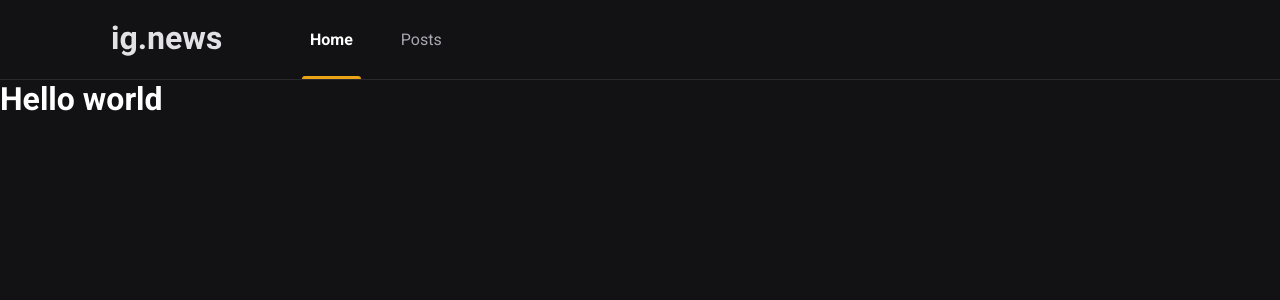
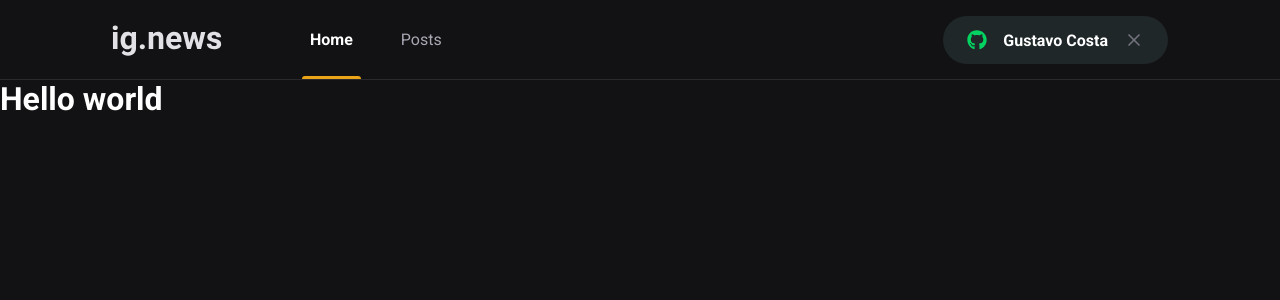
Before and after one commit to cmtehenz/ignews, a Next.js app: page / in a window 1280 px wide. Shown: the top 300 px of the page. Built offline with nearby package versions, Linux system fonts and the light colour scheme.

Commit message:
:tada: _Componente:signInButton

```diff
--- a/package.json
+++ b/package.json
@@ -11,6 +11,7 @@
     "next": "10.2.0",
     "react": "17.0.2",
     "react-dom": "17.0.2",
+    "react-icons": "^4.2.0",
     "sass": "^1.34.0"
   },
   "devDependencies": {
--- a/src/components/Header/index.tsx
+++ b/src/components/Header/index.tsx
@@ -1,4 +1,5 @@
 import { stringify } from 'querystring';
+import { SignInButton } from '../SignInButton';
 import styles from './styles.module.scss';
 
 export function Header (){
@@ -10,6 +11,7 @@
           <a className={styles.active}>Home</a>
           <a>Posts</a>
         </nav>
+        <SignInButton />
       </div>
     </header>
   );
--- a/src/components/Header/styles.module.scss
+++ b/src/components/Header/styles.module.scss
@@ -51,4 +51,8 @@
       }
     }
   }
+
+  button {
+    margin-left: auto;
+  }
 }
--- /dev/null
+++ b/src/components/SignInButton/index.tsx
@@ -0,0 +1,28 @@
+import { FaGithub} from 'react-icons/fa'
+import { FiX } from 'react-icons/fi';
+
+import styles from './styles.module.scss'
+
+export function SignInButton (){
+
+  const isUserLoggedIn = true;
+
+  return isUserLoggedIn ? (
+    <button
+      type="button"
+      className={styles.signInButton}
+    >
+      <FaGithub color="#04d361"/>
+      Gustavo Costa
+      <FiX color="#737380" className={styles.closeIcon} />
+    </button>
+  ) : (
+    <button
+      type="button"
+      className={styles.signInButton}
+    >
+      <FaGithub color="#eba417"/>
+      Sign in with Github
+    </button>
+  )
+}
--- /dev/null
+++ b/src/components/SignInButton/styles.module.scss
@@ -0,0 +1,33 @@
+.signInButton {
+  height: 3rem;
+  border-radius: 3rem;
+  background: var(--gray-850);
+  border: 0;
+  padding: 0 1.5rem;
+
+  display: flex;
+  align-items: center;
+  justify-content: center;
+
+  color: var(--white);
+  font-weight: bold;
+
+  svg {
+    width: 20px;
+    height: 20px;
+  }
+
+  svg:first-child {
+    margin-right: 1rem;
+  }
+
+  svg.closeIcon {
+    margin-left: 1rem;
+  }
+
+  transition: filter 0.2s;
+
+  &:hover {
+    filter: brightness(0.8);
+  }
+}
--- a/src/styles/global.scss
+++ b/src/styles/global.scss
@@ -10,6 +10,7 @@
   --gray-100: #e1e1e6;
   --gray-300: #a8a8b3;
   --gray-800: #29292e;
+  --gray-850: #1f2729;
   --gray-900: #121214;
 
   --cyan-500: #61dafb;
```
Also changed, not shown: 1 other file (tests, documents, lock files or other folders).
